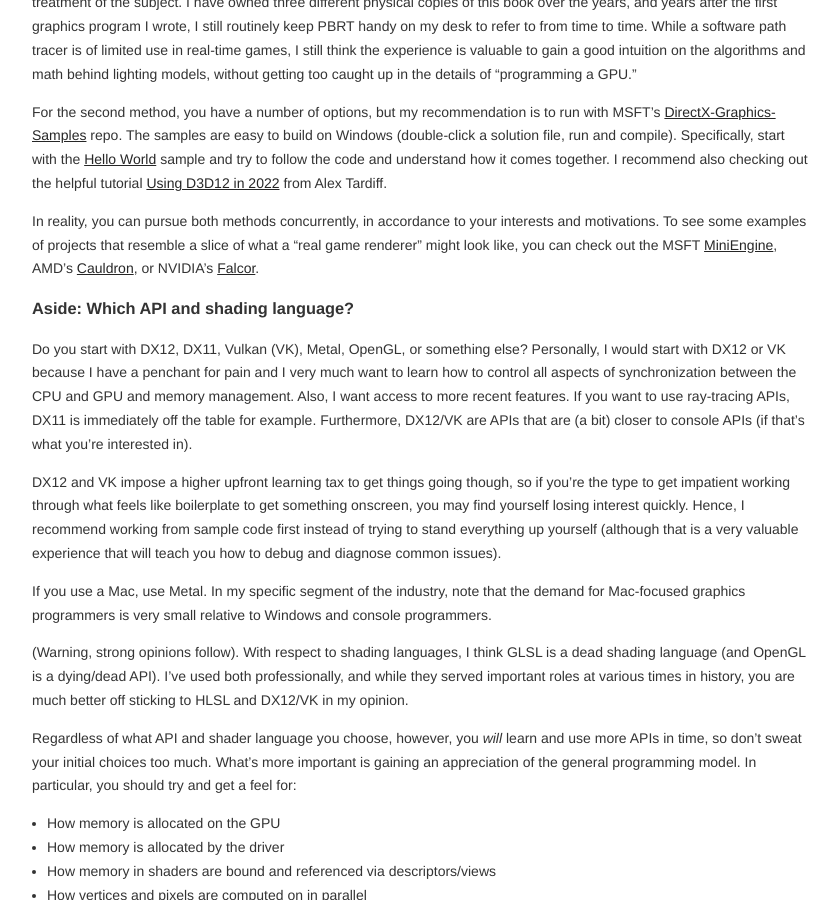
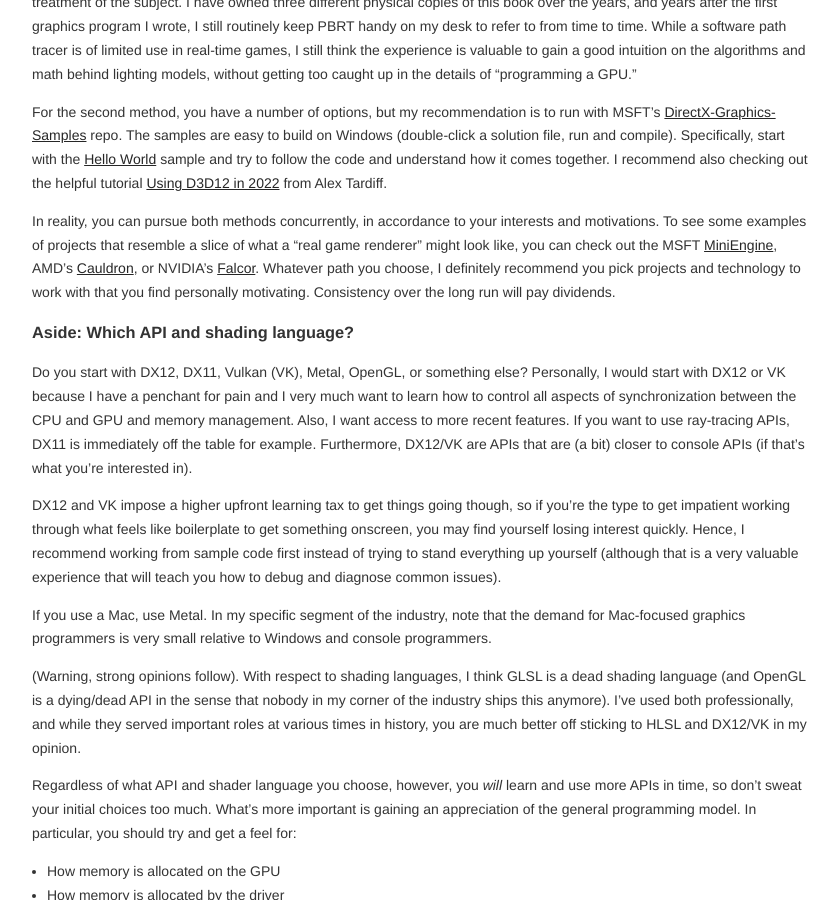
Before and after one commit to jeremyong/jeremyong.github.com, a Jekyll site: the page built from _posts/2024-05-19-getting-started-in-computer-graphics.markdown, in a window 1280 px wide and 900 px high, scrolled down 3900 px. Shown: the whole window, without its empty margins (218-1057 px from the left). Built offline with Jekyll 4.4.1, drawn with Linux system fonts in a browser that asks for light colours; some of the changed text lies outside the part shown.

```diff
--- a/_posts/2024-05-19-getting-started-in-computer-graphics.markdown
+++ b/_posts/2024-05-19-getting-started-in-computer-graphics.markdown
@@ -212,6 +212,8 @@ In reality, you can pursue both methods concurrently, in accordance to your inte
 To see some examples of projects that resemble a slice of what a "real game renderer" might look like,
 you can check out the MSFT [MiniEngine](https://github.com/microsoft/DirectX-Graphics-Samples/tree/master/MiniEngine),
 AMD's [Cauldron](https://gpuopen.com/cauldron-framework/), or NVIDIA's [Falcor](https://developer.nvidia.com/falcor).
+Whatever path you choose, I definitely recommend you pick projects and technology to work with that you
+find personally motivating. Consistency over the long run will pay dividends.
 
 ### Aside: Which API and shading language?
 
@@ -231,8 +233,9 @@ If you use a Mac, use Metal. In my specific segment of the industry, note that t
 graphics programmers is very small relative to Windows and console programmers.
 
 (Warning, strong opinions follow). With respect to shading languages, I think GLSL is a dead shading language
-(and OpenGL is a dying/dead API).  I've used both professionally, and while they served important roles at
-various times in history, you are much better off sticking to HLSL and DX12/VK in my opinion.
+(and OpenGL is a dying/dead API in the sense that nobody in my corner of the industry ships this anymore).
+I've used both professionally, and while they served important roles at various times in history, you are much
+better off sticking to HLSL and DX12/VK in my opinion.
 
 Regardless of what API and shader language you choose, however, you _will_ learn and use more APIs in time,
 so don't sweat your initial choices too much. What's more important is gaining an appreciation of the
@@ -429,5 +432,9 @@ spend too much time being intimidated. Be patient with yourself, disciplined, an
 of delighting users and empowering artists will come with time, and in my opinion at least, is well worth
 the effort.
 
+As everyone's learning style and interests are different, feel free to take a gander at this post's
+associated [thread on Mastodon](https://mastodon.gamedev.place/@ninepoints/112506444647928746) for other
+opinions, feedback, and comments. Feel free to comment yourself if you have advice to share with others!
+
 _Special thanks also to Alex Tardiff, Niklas Lundberg, Matthäus Chajdas, Johan Andersson, Nathan Reed, and
 Matt Pettineo for their input as I was drafting this post._
```
Also changed, not shown: other parts of _posts/2024-05-19-getting-started-in-computer-graphics.markdown (+1 -1 lines).
